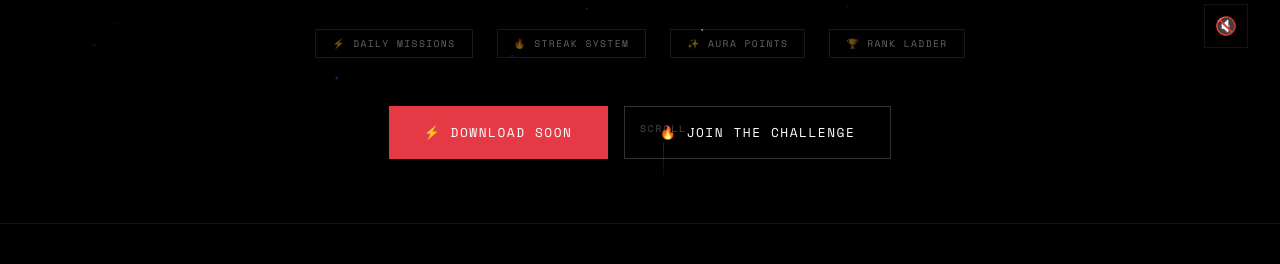
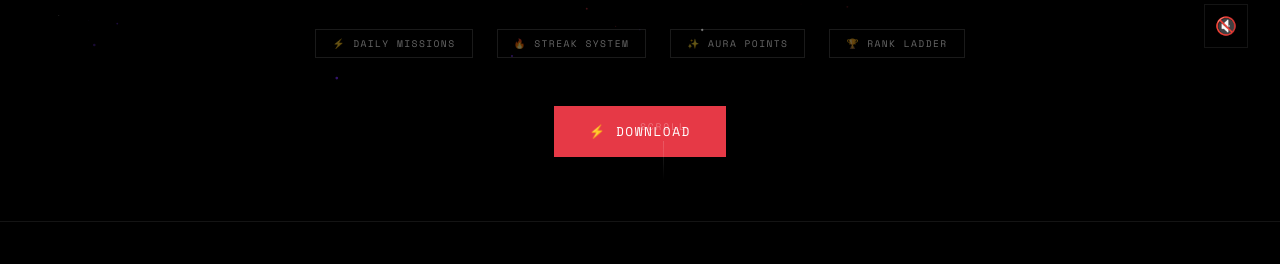
Before and after one commit to Sahilkhan-creator/Prove.it, a plain HTML site: page index.html in a window 1280 px wide. Shown: the part 720-984 px from the top of the page. Drawn offline with nearby package versions, Linux system fonts and the light colour scheme.

Commit message:
Update index.html

```diff
--- a/index.html
+++ b/index.html
@@ -140,8 +140,7 @@
     <span class="badge">🏆 Rank Ladder</span>
   </div>
   <div class="hero-buttons">
-    <a href="#" class="btn-primary">⚡ Download Soon</a>
-    <a href="contact.html" class="btn-secondary">🔥 Join The Challenge</a>
+    <a href="download.html" class="btn-primary">⚡ Download </a>
   </div>
   <div class="hero-scroll"><span>Scroll</span><div class="scroll-line"></div></div>
 </section>
```
